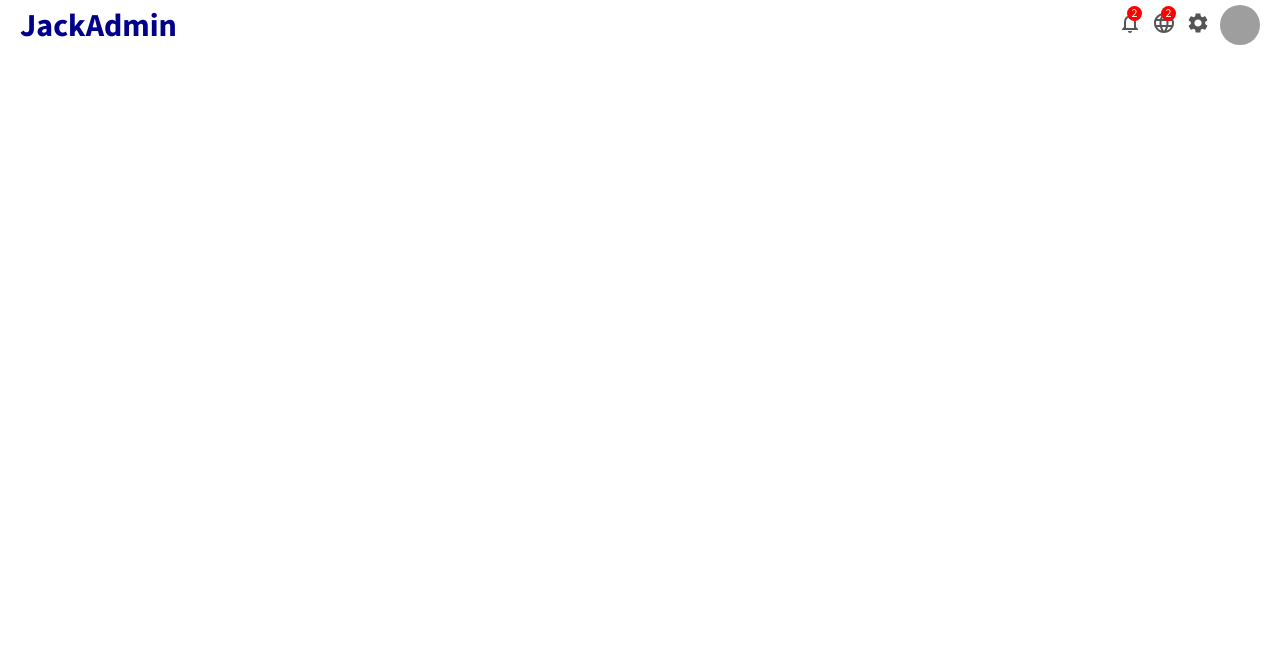
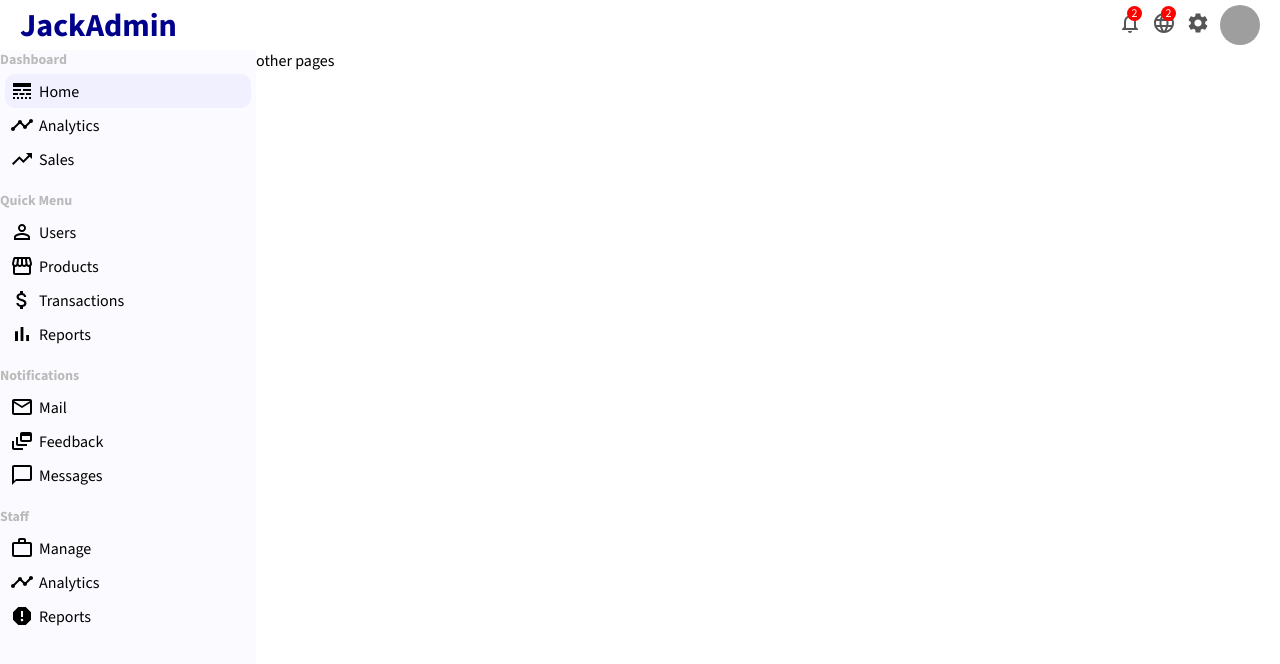
Before and after one commit to JavokhirTursunboev/admin_dashboard, a React (Create React App) app: page / in a window 1280 px wide. Shown: the top 664 px of the page. Built offline with nearby package versions, Linux system fonts and the light colour scheme; grey boxes are pictures that could not be loaded.

Commit message:
sidebar is done

```diff
--- a/src/App.js
+++ b/src/App.js
@@ -1,11 +1,16 @@
 import React from "react";
+import "./app.css";
+import Sidebar from "./components/Topbar/Sidebar/Sidebar";
 import Topbar from "./components/Topbar/Topbar";
-
 
 const App = () => {
   return (
     <>
       <Topbar />
+      <div className="container">
+        <Sidebar />
+        <div className="other"> other pages</div>
+      </div>
     </>
   );
 };
--- /dev/null
+++ b/src/app.css
@@ -0,0 +1,6 @@
+.container {
+  display: flex;
+}
+.other{
+    flex: 4;
+}
--- a/src/components/Topbar/Sidebar/Sidebar.jsx
+++ b/src/components/Topbar/Sidebar/Sidebar.jsx
@@ -0,0 +1,104 @@
+import {
+  LineStyle,
+  Timeline,
+  TrendingUp,
+  PermIdentity,
+  Storefront,
+  AttachMoney,
+  BarChart,
+  MailOutline,
+  DynamicFeed,
+  ChatBubbleOutline,
+  WorkOutline,
+  Report,
+} from "@material-ui/icons";
+import React from "react";
+import "./sidebar.css";
+const Sidebar = () => {
+  return (
+    <div className=" sidebar">
+      <div className="sidebarWrapper">
+        {/*=========================== Sidebar ========================= */}
+        <div className="sidebarMenu">
+          <h3 className="sidebarTitle">Dashboard</h3>
+          <ul className="sidebarList">
+            <li className="sidebarListItem active">
+              <LineStyle className="sidebarIcon" />
+              Home
+            </li>
+            <li className="sidebarListItem">
+              <Timeline className="sidebarIcon" />
+              Analytics
+            </li>
+            <li className="sidebarListItem">
+              <TrendingUp className="sidebarIcon" />
+              Sales
+            </li>
+          </ul>
+        </div>
+
+        <div className="sidebarMenu">
+          <h3 className="sidebarTitle">Quick Menu</h3>
+          <ul className="sidebarList">
+            <li className="sidebarListItem">
+              <PermIdentity className="sidebarIcon" />
+              Users
+            </li>
+
+            <li className="sidebarListItem">
+              <Storefront className="sidebarIcon" />
+              Products
+            </li>
+
+            <li className="sidebarListItem">
+              <AttachMoney className="sidebarIcon" />
+              Transactions
+            </li>
+            <li className="sidebarListItem">
+              <BarChart className="sidebarIcon" />
+              Reports
+            </li>
+          </ul>
+        </div>
+        <div className="sidebarMenu">
+          <h3 className="sidebarTitle">Notifications</h3>
+          <ul className="sidebarList">
+            <li className="sidebarListItem">
+              <MailOutline className="sidebarIcon" />
+              Mail
+            </li>
+            <li className="sidebarListItem">
+              <DynamicFeed className="sidebarIcon" />
+              Feedback
+            </li>
+            <li className="sidebarListItem">
+              <ChatBubbleOutline className="sidebarIcon" />
+              Messages
+            </li>
+          </ul>
+        </div>
+        <div className="sidebarMenu">
+          <h3 className="sidebarTitle">Staff</h3>
+          <ul className="sidebarList">
+            <li className="sidebarListItem">
+              <WorkOutline className="sidebarIcon" />
+              Manage
+            </li>
+            <li className="sidebarListItem">
+              <Timeline className="sidebarIcon" />
+              Analytics
+            </li>
+            <li className="sidebarListItem">
+              <Report className="sidebarIcon" />
+              Reports
+            </li>
+          </ul>
+        </div>
+
+        {/* ==========================Sidebar End======================== */}
+      </div>
+    </div>
+  );
+};
+
+export default Sidebar;
--- a/src/components/Topbar/Sidebar/sidebar.css
+++ b/src/components/Topbar/Sidebar/sidebar.css
@@ -0,0 +1,38 @@
+.sidebar {
+  flex: 1;
+  height: calc(100vh - 50px);
+  background-color: rgb(251, 251, 255);
+  top: 50px;
+  position: sticky;
+}
+.sidebarWrpper {
+  padding: 20px;
+  color: #555;
+}
+.sidebarMenu {
+  margin-bottom: 10px;
+}
+.sidebarTitle {
+  font-size: 14px;
+  color: rgb(187, 186, 186);
+}
+.sidebarList {
+  list-style: none;
+  padding: 5px;
+}
+.sidebarListItem {
+  padding: 5px;
+  cursor: pointer;
+  display: flex;
+  align-items: center;
+  border-radius: 10px;
+}
+.sidebarListItem.active,
+.sidebarListItem:hover {
+  background-color: rgb(240, 240, 255);
+}
+
+.sidebarIcon{
+    margin-right: 5px;
+    font-size: 20px;
+}
```
